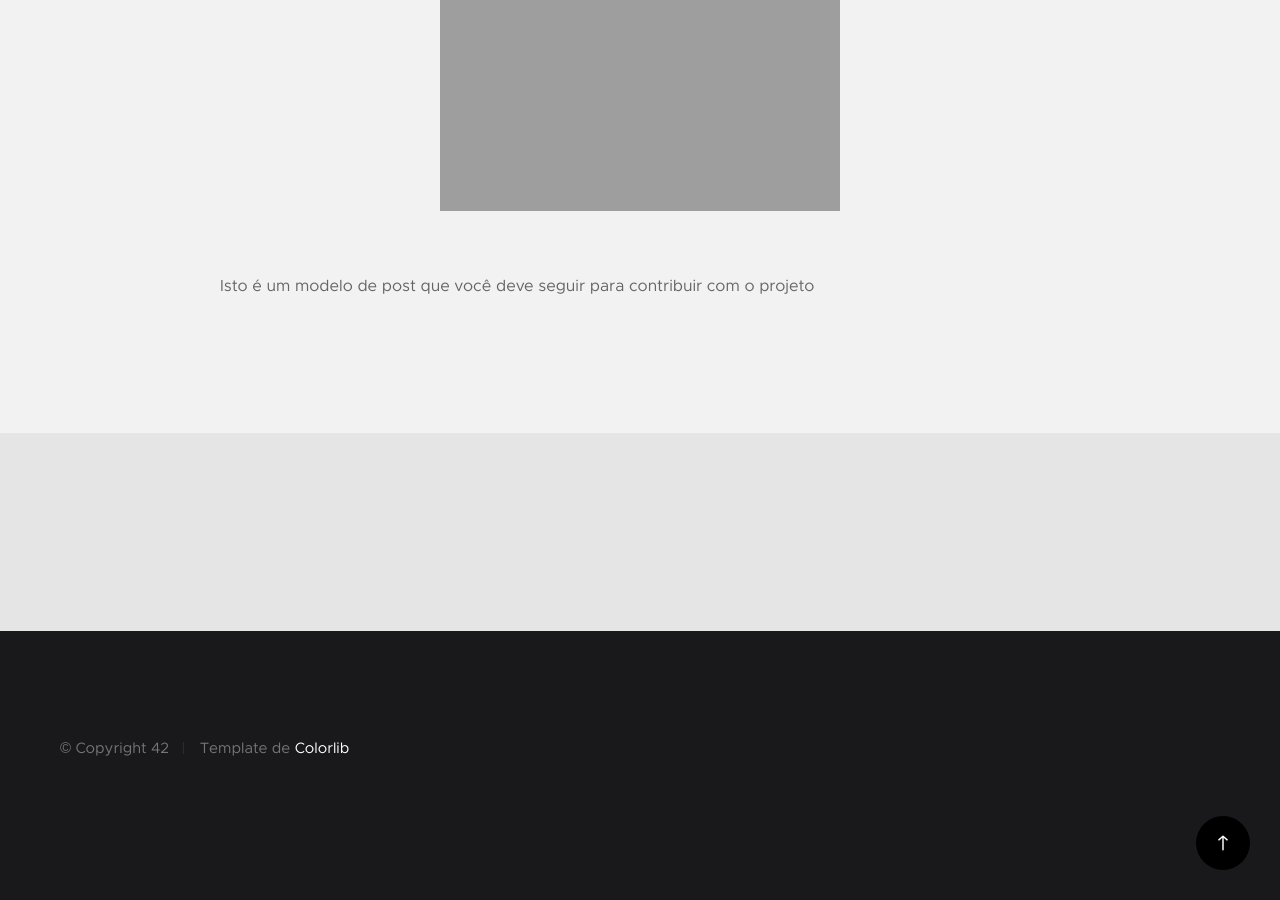
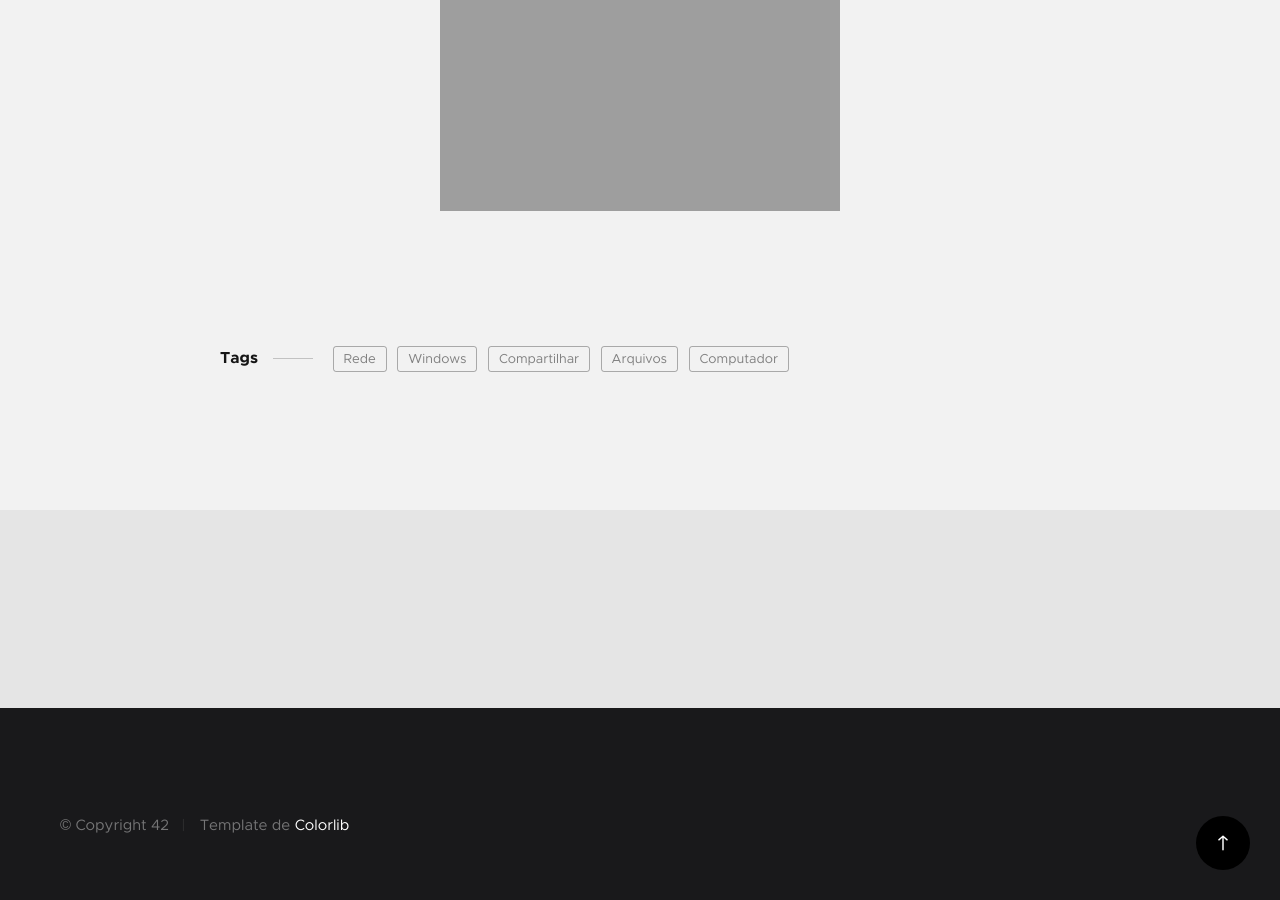
Before and after one commit to ifroariquemes/42, a Jekyll site: the page built from _posts/2019-11-12-compartilhamento-de-arquivos-entre-computadores-numa-rede-windows.md, in a window 1280 px wide and 900 px high, scrolled down 623 px. Built offline with Jekyll 4.4.1, drawn with Linux system fonts in a browser that asks for light colours.

Commit message:
Tags incrementadas

```diff
--- a/_posts/2019-11-12-compartilhamento-de-arquivos-entre-computadores-numa-rede-windows.md
+++ b/_posts/2019-11-12-compartilhamento-de-arquivos-entre-computadores-numa-rede-windows.md
@@ -4,10 +4,7 @@ title: "Compartilhamento de arquivos entre computadores numa rede Windows"
 date: 2019-11-12 09:20
 categories: ['Manutenção']
 authors: ['Gabriel Bitencourt Marin']
-tags: []
+tags: ['Rede', 'Windows', 'Compartilhar', 'Arquivos', 'Computador']
 description: 'Tutorial de como compartilhar seus arquivos em uma rede utilizando windows 10'
 image: using-computer.jpg
 ---
-
-
-Isto é um modelo de post que você deve seguir para contribuir com o projeto
```
